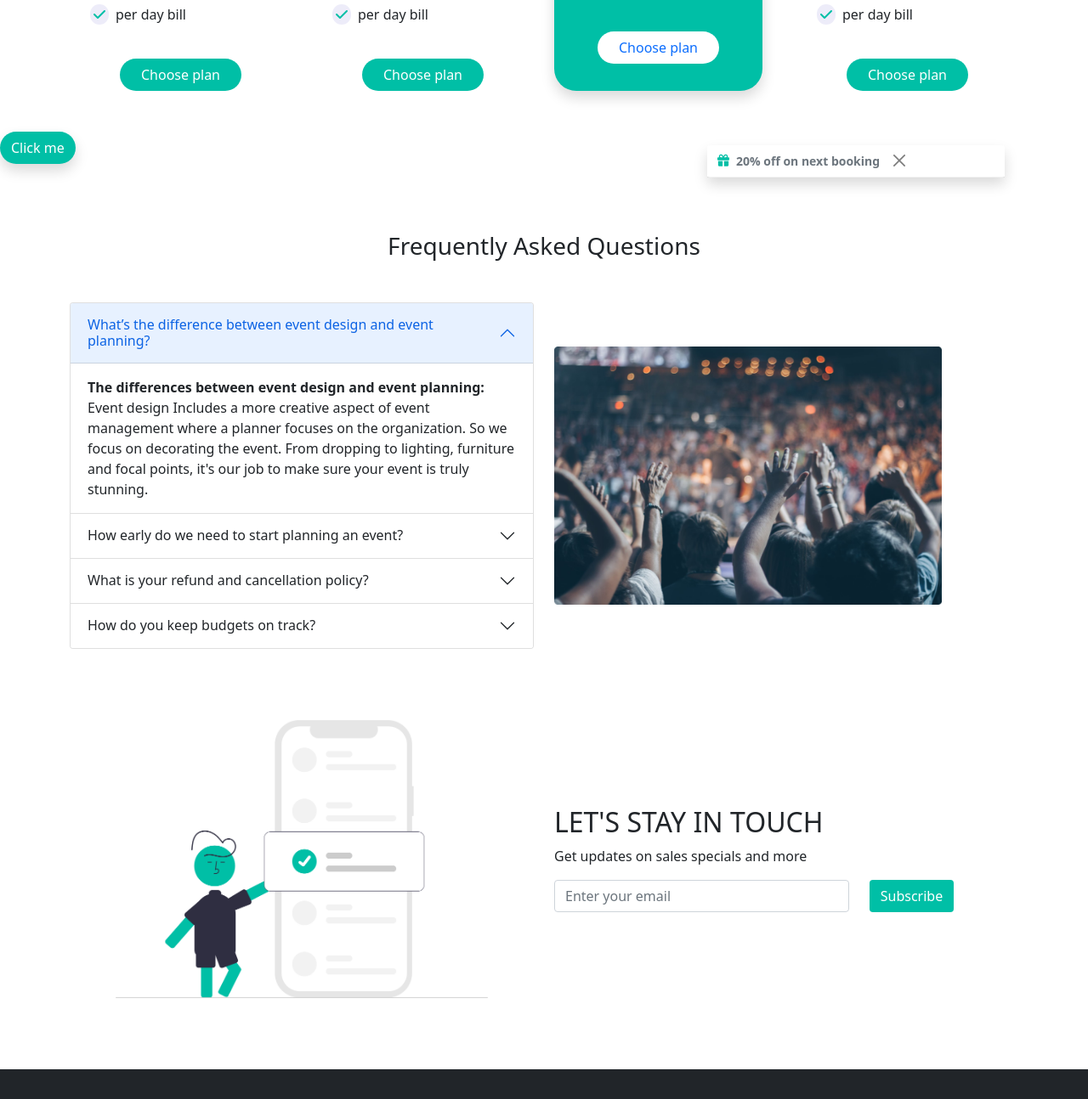
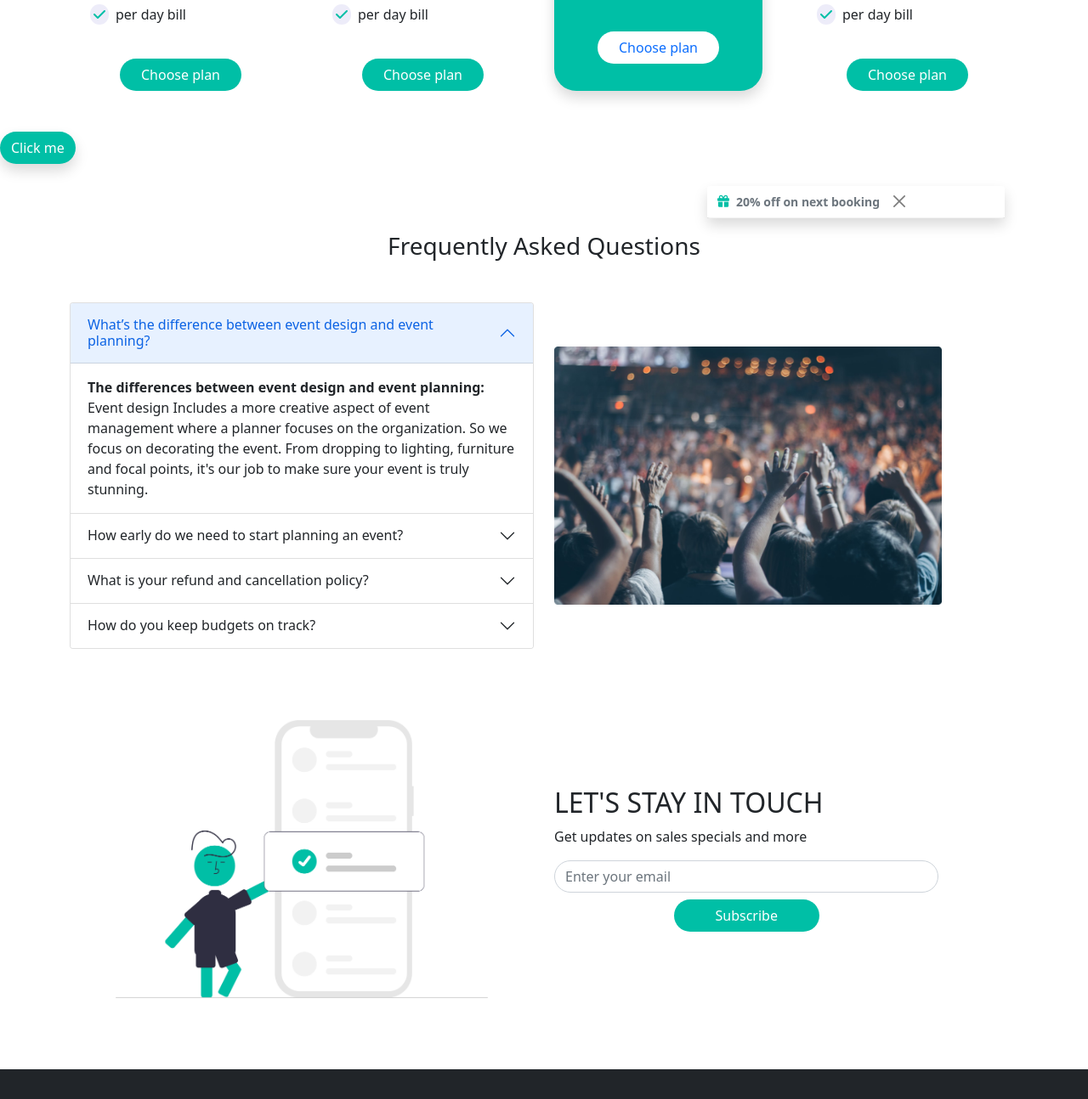
Before and after one commit to MagicManik/Glamours-Convention-Center, a plain HTML site: page index.html in a window 1280 px wide. Shown: the part 1116-2410 px from the top of the page at 85% size. Drawn offline with nearby package versions, Linux system fonts and the light colour scheme.

Commit message:
assignment sumitted

```diff
--- a/index.html
+++ b/index.html
@@ -198,7 +198,7 @@
                     <!-- Then put toasts within -->
                     <div class="toast" role="alert" aria-live="assertive" aria-atomic="true">
                     </div>
-                    <div class="toast toast show border-0" role="alert" aria-live="assertive" aria-atomic="true">
+                    <div class="toast toast show border-0 mt-5" role="alert" aria-live="assertive" aria-atomic="true">
                         <div class="toast-header">
                             <i class="fas fa-gift toast-i me-2"></i>
                             <b>20% off on next booking</b>
@@ -208,6 +208,7 @@
                 </div>
             </div>
         </section>
+
         <!-- modal added -->
         <!-- Button trigger modal -->
         <button type="button" class="btn plan-btn text-white rounded-pill shadow" data-bs-toggle="modal"
@@ -344,12 +345,12 @@
                         <p>Get updates on sales specials and more</p>
                         <div class="d-flex">
                             <div class="row">
-                                <div class="col-12 col-md-11 col-lg-11">
-                                    <input class="form-control" type="email" name="" placeholder="Enter your email"
-                                        id="" required>
+                                <div class="col-12 col-md-12 col-lg-12">
+                                    <input class="form-control rounded-pill" type="email" name=""
+                                        placeholder="Enter your email" id="" required>
                                 </div>
-                                <div class="col-12 col-md-1 col-lg-1">
-                                    <button class="btn plan-btn text-white">Subscribe</button>
+                                <div class="col-12 col-md-12 col-lg-12 text-center mt-2">
+                                    <button class="btn plan-btn text-white rounded-pill px-5">Subscribe</button>
                                 </div>
                             </div>
                         </div>
```
